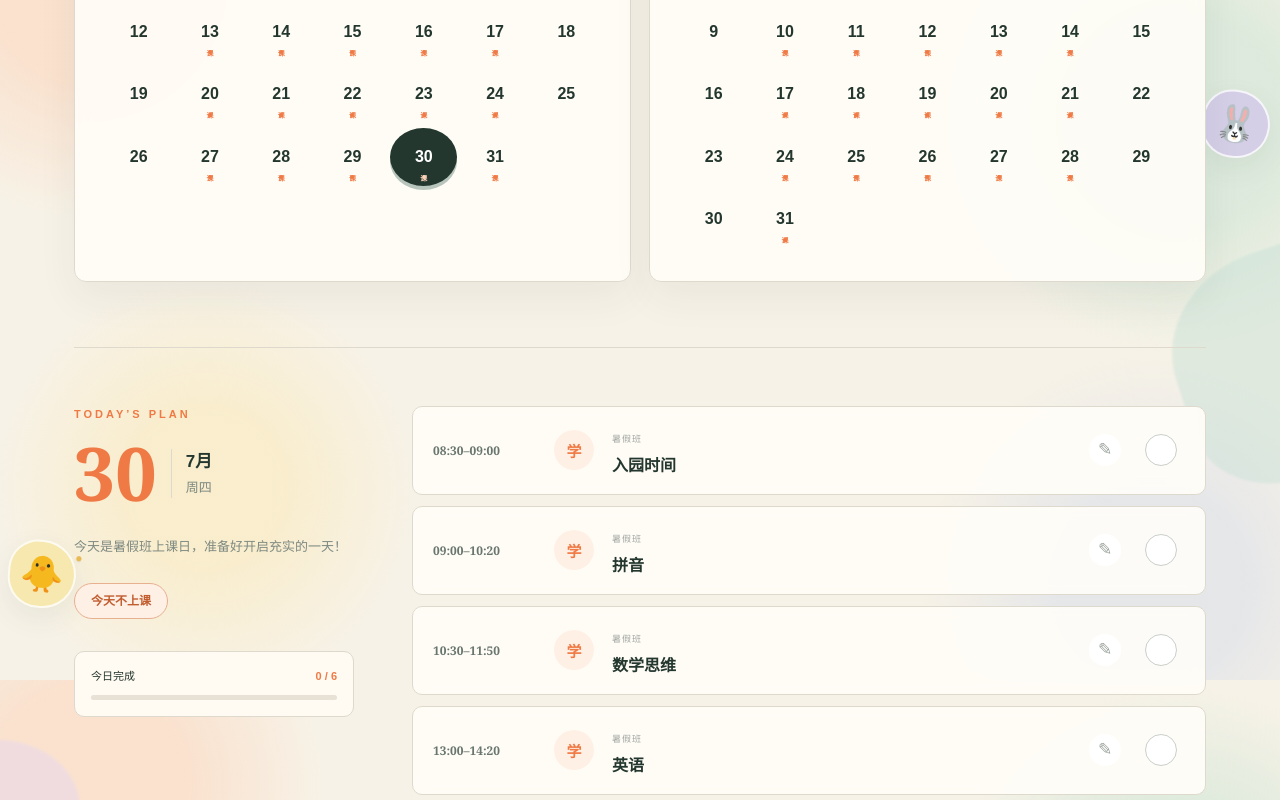
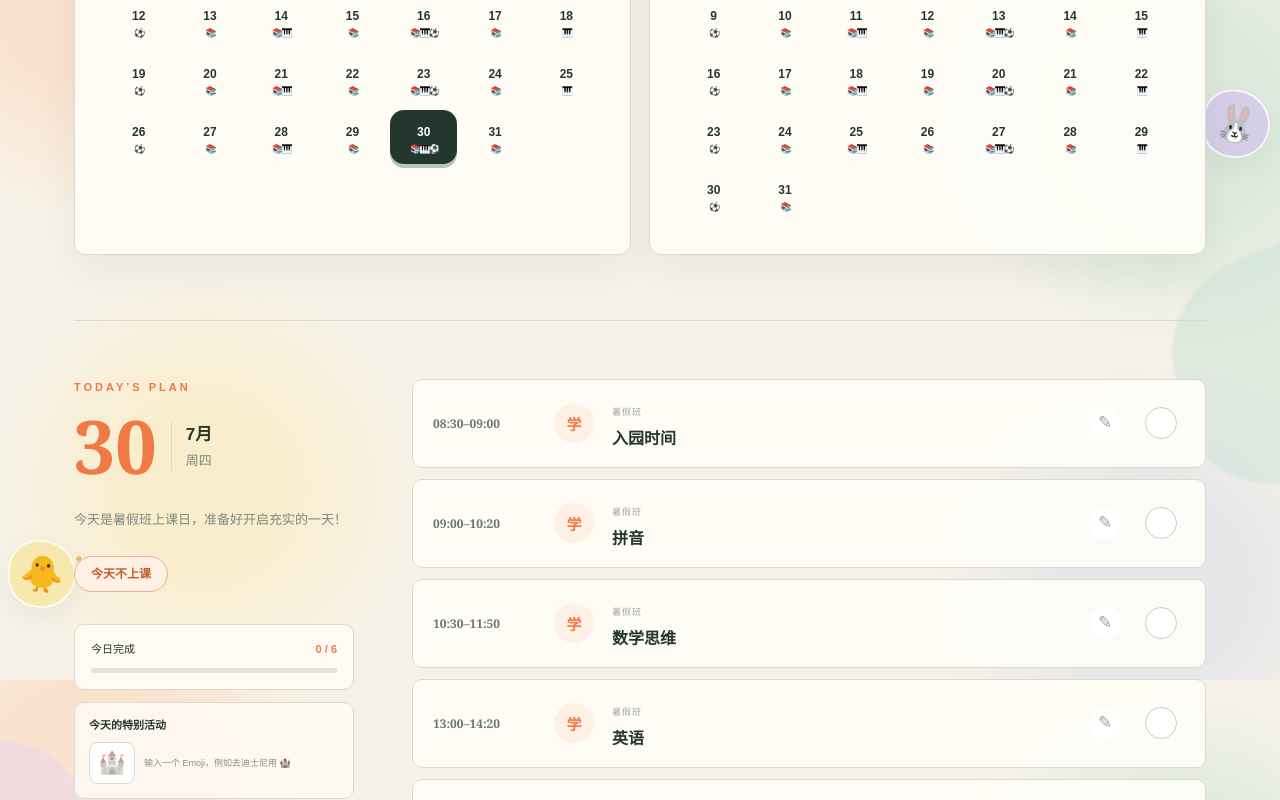
Before and after one commit to catxu1224/danielsummerholiday, a Next.js app: page / in a window 1280 px wide. Shown: the part 920-1720 px from the top of the page. Built offline with nearby package versions, Linux system fonts and the light colour scheme.

Commit message:
Add calendar activity and special event emojis

```diff
--- a/app/globals.css
+++ b/app/globals.css
@@ -94,18 +94,18 @@ h2 { font: 800 29px Georgia, "Songti SC", serif; margin: 0; }
 .month-title strong { font: 800 25px Georgia, serif; }
 .week-row, .date-grid { display: grid; grid-template-columns: repeat(7, 1fr); text-align: center; }
 .week-row span { font-size: 10px; color: #999f99; padding: 8px 0; }
-.date-grid button, .blank { aspect-ratio: 1.15; margin: 2px; }
-.date-grid button { border: 0; border-radius: 50%; background: transparent; position: relative; cursor: pointer; transition: .2s; font-weight: 600; }
+.date-grid button, .blank { min-height: 54px; margin: 2px; }
+.date-grid button { border: 0; border-radius: 14px; background: transparent; position: relative; cursor: pointer; transition: .2s; font-weight: 600; padding: 12px 1px 4px; display: flex; flex-direction: column; align-items: center; justify-content: center; }
 .date-grid button:hover { background: #f2eee5; }
-.date-grid button i { position: absolute; bottom: 4px; left: 50%; transform: translateX(-50%); font-style: normal; font-size: 7px; color: var(--orange); }
-.date-grid button.class-day:after { content: ""; width: 4px; height: 4px; border-radius: 50%; background: var(--orange); position: absolute; bottom: 7px; left: 50%; transform: translateX(-50%); }
-.date-grid button.class-day i:not(:empty), .date-grid button.off-day i { bottom: 2px; }
-.date-grid button.class-day i:not(:empty) + * { display:none; }
+.date-number { font-size: 12px; line-height: 1; }
+.activity-icons { display: flex; align-items: center; justify-content: center; min-height: 13px; margin-top: 5px; letter-spacing: -2px; }
+.activity-icons i { position: static; transform: none; font-style: normal; font-size: 9px; line-height: 1; }
+.special-emoji { position: absolute; right: 1px; top: -4px; font-size: 14px; filter: drop-shadow(0 2px 2px rgba(42,55,47,.15)); z-index: 2; }
+.date-check { position: absolute; left: 1px; top: 1px; width: 13px; height: 13px; display: grid; place-items: center; background: var(--mint); color: white; border-radius: 50%; font-size: 8px; }
+.rest-label { color: #74a18f; font-size: 8px; margin-top: 3px; }
 .date-grid button.off-day { color: #74a18f; }
-.date-grid button.off-day i { color: #74a18f; }
 .date-grid button.selected { background: var(--ink); color: white; box-shadow: 0 4px 0 #b7c5bc; }
-.date-grid button.selected i { color: #ffd3b8; }
-.date-grid button.selected:after { background: #ffd3b8; }
+.date-grid button.selected .date-check { background: var(--orange); }
 .day-section { display: grid; grid-template-columns: 280px 1fr; gap: 58px; border-top: 1px solid var(--line); padding-top: 58px; }
 .date-display { display: flex; gap: 14px; align-items: center; }
 .date-display > strong { font: 800 74px/1 Georgia, serif; color: var(--orange); }
@@ -120,6 +120,12 @@ h2 { font: 800 29px Georgia, "Songti SC", serif; margin: 0; }
 .progress-card b { color: var(--orange); }
 .bar { margin-top: 10px; height: 5px; border-radius: 10px; background: #e7e1d6; overflow: hidden; }
 .bar i { display: block; height: 100%; background: var(--orange); transition: .3s; }
+.special-card { margin-top: 12px; background: rgba(255,253,248,.8); border: 1px solid var(--line); padding: 14px; border-radius: 10px; }
+.special-card label { display: block; font-size: 11px; font-weight: 800; margin-bottom: 9px; }
+.special-card > div { display: flex; align-items: center; gap: 9px; }
+.special-card input { width: 46px; height: 42px; text-align: center; border: 1px solid var(--line); border-radius: 9px; background: white; font-size: 22px; outline: none; }
+.special-card input:focus { border-color: var(--orange); }
+.special-card span { font-size: 9px; line-height: 1.5; color: #879087; }
 .agenda { min-width: 0; }
 .task { display: grid; grid-template-columns: 105px 42px 1fr 40px 40px; gap: 16px; align-items: center; background: rgba(255,253,248,.92); border: 1px solid var(--line); border-radius: 10px; padding: 18px 20px; margin-bottom: 11px; transition: .2s; backdrop-filter: blur(7px); }
 .task:hover { transform: translateY(-2px); box-shadow: 0 10px 25px rgba(40,56,47,.06); }
@@ -201,7 +207,8 @@ textarea:focus { border-color: var(--orange); }
   .calendar-heading { align-items: start; gap: 16px; }
   .legend { display: grid; gap: 4px; }
   .month-card { padding: 20px 12px 22px; }
-  .date-grid button, .blank { aspect-ratio: 1; margin: 1px; }
+  .date-grid button, .blank { min-height: 49px; margin: 1px; }
+  .activity-icons i { font-size: 8px; }
   .calendar-wrap { margin-bottom: 45px; }
   .day-section { padding-top: 40px; }
   .day-intro { display: block; }
--- a/app/layout.tsx
+++ b/app/layout.tsx
@@ -2,7 +2,7 @@ import type { Metadata } from "next";
 import "./globals.css";
 
 export const metadata: Metadata = {
-  title: "小小暑期 · 2026 成长计划",
+  title: "Daniel的小小暑假 · 2026 成长计划",
   description: "暑期课程、自由活动、打卡与心情体验记录。",
 };
 
--- a/app/page.tsx
+++ b/app/page.tsx
@@ -59,12 +59,16 @@ function Month({
   selected,
   offDays,
   progress,
+  custom,
+  special,
   onSelect,
 }: {
   month: number;
   selected: string;
   offDays: string[];
   progress: Record<string, boolean>;
+  custom: Record<string, Item[]>;
+  special: Record<string, string>;
   onSelect: (key: string) => void;
 }) {
   const first = new Date(2026, month - 1, 1);
@@ -82,6 +86,13 @@ function Month({
           const weekday = new Date(2026, month - 1, day).getDay();
           const classDay = weekday >= 1 && weekday <= 5 && !offDays.includes(key);
           const off = weekday >= 1 && weekday <= 5 && offDays.includes(key);
+          const dayItems = [...baseItems(key, offDays), ...(custom[key] || [])];
+          const icons = [
+            dayItems.some((item) => item.kind === "class") ? "📚" : "",
+            dayItems.some((item) => item.title.includes("钢琴")) ? "🎹" : "",
+            dayItems.some((item) => /体能|体育|运动|足球|篮球|游泳|跑步/.test(item.title)) ? "⚽" : "",
+            dayItems.some((item) => /画|绘|美术/.test(item.title)) ? "🎨" : "",
+          ].filter(Boolean);
           return (
             <button
               key={key}
@@ -89,8 +100,11 @@ function Month({
               onClick={() => onSelect(key)}
               aria-label={`${month}月${day}日${classDay ? "，上课" : "，不上课"}`}
             >
-              <span>{day}</span>
-              <i>{progress[key] ? "✓" : classDay ? "课" : off ? "休" : ""}</i>
+              {special[key] && <b className="special-emoji">{special[key]}</b>}
+              <span className="date-number">{day}</span>
+              <span className="activity-icons">{icons.map((icon, index) => <i key={`${icon}-${index}`}>{icon}</i>)}</span>
+              {progress[key] && <b className="date-check">✓</b>}
+              {off && icons.length === 0 && <small className="rest-label">休</small>}
             </button>
           );
         })}
@@ -104,6 +118,7 @@ export default function Home() {
   const [offDays, setOffDays] = useState<string[]>([]);
   const [records, setRecords] = useState<Record<string, Partial<Item>>>({});
   const [custom, setCustom] = useState<Record<string, Item[]>>({});
+  const [special, setSpecial] = useState<Record<string, string>>({});
   const [editing, setEditing] = useState<Item | null>(null);
   const [showCalendar, setShowCalendar] = useState(true);
   const [newTask, setNewTask] = useState({ title: "", time: "18:30" });
@@ -115,11 +130,12 @@ export default function Home() {
       setOffDays(data.offDays || []);
       setRecords(data.records || {});
       setCustom(data.custom || {});
+      setSpecial(data.special || {});
     }).catch(() => {});
   }, []);
 
-  const save = (next: { offDays?: string[]; records?: Record<string, Partial<Item>>; custom?: Record<string, Item[]> }) => {
-    const body = { offDays: next.offDays ?? offDays, records: next.records ?? records, custom: next.custom ?? custom };
+  const save = (next: { offDays?: string[]; records?: Record<string, Partial<Item>>; custom?: Record<string, Item[]>; special?: Record<string, string> }) => {
+    const body = { offDays: next.offDays ?? offDays, records: next.records ?? records, custom: next.custom ?? custom, special: next.special ?? special };
     fetch("/api/plan", { method: "POST", headers: { "content-type": "application/json" }, body: JSON.stringify(body) }).catch(() => {});
   };
 
@@ -175,6 +191,14 @@ export default function Home() {
     setNewTask({ title: "", time: "18:30" });
   };
 
+  const updateSpecial = (value: string) => {
+    const next = { ...special };
+    if (value.trim()) next[selected] = value.trim();
+    else delete next[selected];
+    setSpecial(next);
+    save({ special: next });
+  };
+
   const startVoice = () => {
     const Speech = (window as any).SpeechRecognition || (window as any).webkitSpeechRecognition;
     if (!Speech || !editing) return;
@@ -198,7 +222,7 @@ export default function Home() {
         <span className="animal animal-whale">🐳<i>· · ·</i></span>
       </div>
       <header>
-        <div className="brand"><span className="logo">夏</span><div><strong>小小暑期</strong><small>成长计划 · 2026</small></div></div>
+        <div className="brand"><span className="logo">D</span><div><strong>Daniel的小小暑假</strong><small>成长计划 · 2026</small></div></div>
         <div className="header-actions">
           <div className="streak"><span>☀️</span><b>{completed}</b><small>今日打卡</small></div>
           <button className="avatar" aria-label="个人中心">小</button>
@@ -237,8 +261,8 @@ export default function Home() {
               <div className="legend"><span><i className="dot orange" />上课日</span><span><i className="dot mint" />休息日</span><span><i className="check-dot">✓</i>已打卡</span></div>
             </div>
             <div className="months">
-              <Month month={7} selected={selected} offDays={offDays} progress={progressByDate} onSelect={setSelected} />
-              <Month month={8} selected={selected} offDays={offDays} progress={progressByDate} onSelect={setSelected} />
+              <Month month={7} selected={selected} offDays={offDays} progress={progressByDate} custom={custom} special={special} onSelect={setSelected} />
+              <Month month={8} selected={selected} offDays={offDays} progress={progressByDate} custom={custom} special={special} onSelect={setSelected} />
             </div>
           </section>
         ) : null}
@@ -252,6 +276,20 @@ export default function Home() {
             <div className="progress-card">
               <div><span>今日完成</span><b>{completed} / {items.length}</b></div>
               <div className="bar"><i style={{ width: `${items.length ? completed / items.length * 100 : 0}%` }} /></div>
+            </div>
+            <div className="special-card">
+              <label htmlFor="special-emoji">今天的特别活动</label>
+              <div>
+                <input
+                  id="special-emoji"
+                  aria-label="特别活动 Emoji"
+                  value={special[selected] || ""}
+                  maxLength={8}
+                  onChange={(e) => updateSpecial(e.target.value)}
+                  placeholder="🏰"
+                />
+                <span>输入一个 Emoji，例如去迪士尼用 🏰</span>
+              </div>
             </div>
           </aside>
 
```
